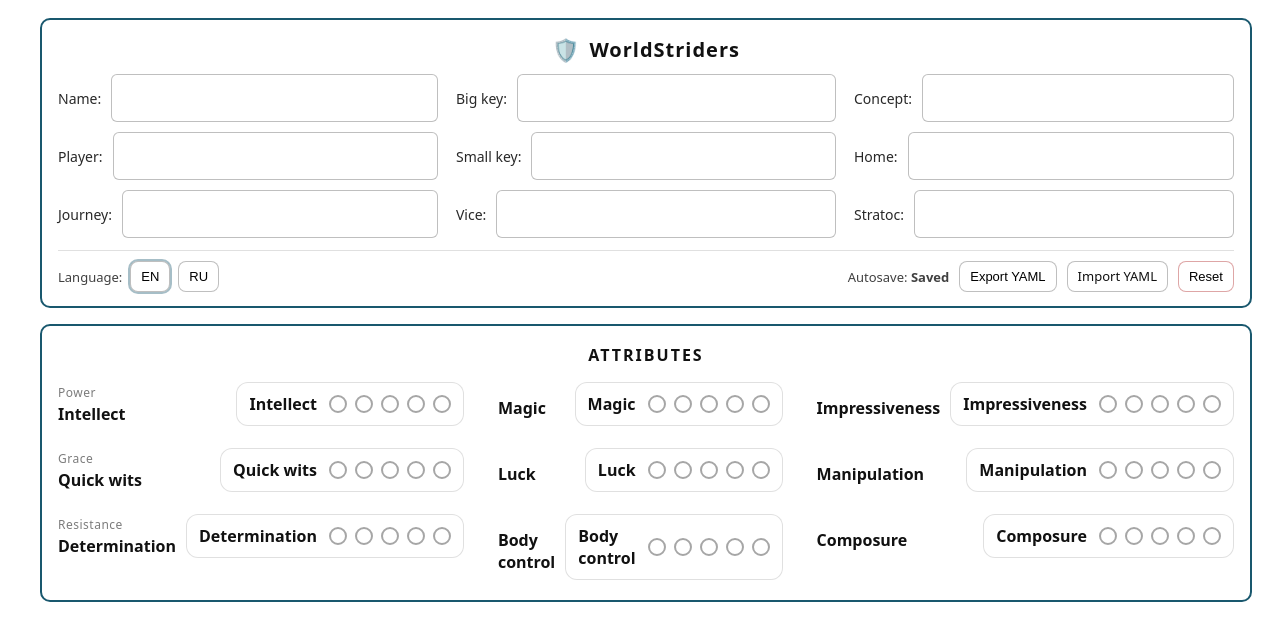
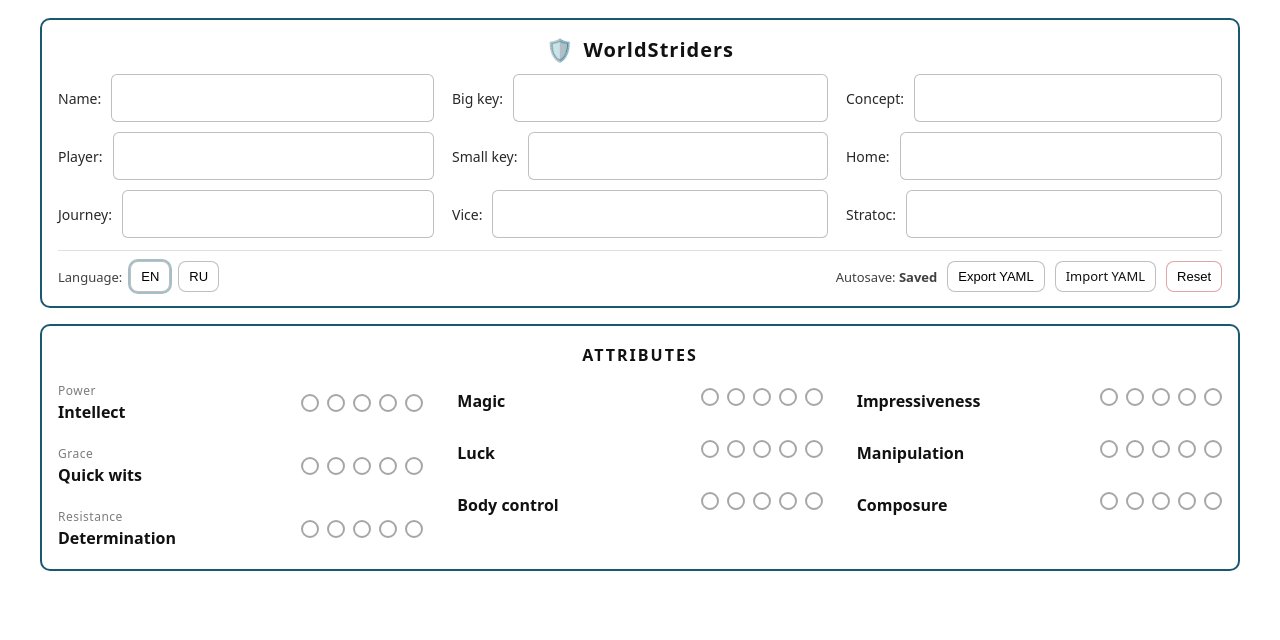
Before and after one commit to GennadiyZakharov/worldstriders-charlist, a Svelte app: page / in a window 1280 px wide. Shown: the top 640 px of the page. Built offline with nearby package versions, Linux system fonts and the light colour scheme.

Commit message:
Refactored DotRating component.

```diff
--- a/src/components/DotRating.svelte
+++ b/src/components/DotRating.svelte
@@ -1,6 +1,6 @@
 <script lang="ts">
-  export let label: string = "";
   export let value: number = 0;
+  export let min: number = 0;
   export let max: number = 5;
 
   export let readonly: boolean = false;
@@ -9,12 +9,12 @@
   export let shape: "circle" | "square" = "circle";
 
   function clamp(n: number): number {
-    if (!Number.isFinite(n)) return 0;
-    return Math.min(max, Math.max(0, Math.trunc(n)));
+    return Math.min(max, Math.max(min, Math.trunc(n)));
   }
 
+  $: min = Math.trunc(min);
+  $: max = Math.trunc(max);
   $: value = clamp(value);
-  $: max = Math.max(0, Math.trunc(max));
 
   function setByIndex(i: number) {
     if (readonly) return;
@@ -29,14 +29,17 @@
       e.preventDefault();
       value = clamp(value - 1);
     }
+
     if (e.key === "ArrowRight" || e.key === "ArrowUp") {
       e.preventDefault();
       value = clamp(value + 1);
     }
+
     if (e.key === "Home") {
       e.preventDefault();
-      value = 0;
+      value = min;
     }
+
     if (e.key === "End") {
       e.preventDefault();
       value = max;
@@ -44,21 +47,17 @@
   }
 </script>
 
-<div class="row">
-  <div class="label">{label}</div>
-
 <div
   class="dots"
   role="slider"
-    aria-label={label}
-    aria-valuemin="0"
+  aria-valuemin={min}
   aria-valuemax={max}
   aria-valuenow={value}
   tabindex={readonly ? undefined : 0}
   on:keydown={onKeyDown}
 >
-    {#each Array(max) as _, idx (idx)}
-      {@const i = idx + 1}
+  {#each Array(max - min) as _, idx (idx)}
+    {@const i = idx + min + 1}
     <button
       type="button"
       class="dot"
@@ -66,36 +65,18 @@
       class:readonly={readonly}
       class:circle={shape === "circle"}
       class:square={shape === "square"}
-          aria-label={`${label}: ${i}`}
       aria-pressed={i <= value}
       disabled={readonly}
       on:click={() => setByIndex(i)}
     />
-
   {/each}
 
   {#if showValue}
     <span class="num">{value}/{max}</span>
   {/if}
 </div>
-</div>
 
 <style>
-  .row {
-    display: grid;
-    grid-template-columns: 1fr auto;
-    gap: 12px;
-    align-items: center;
-    padding: 10px 12px;
-    border: 1px solid rgba(0,0,0,0.12);
-    border-radius: 12px;
-    background: rgba(255,255,255,0.6);
-  }
-
-  .label {
-    font-weight: 600;
-  }
-
   .dots {
     display: inline-flex;
     gap: 8px;
```
Lines whose indentation alone changed are shown as unchanged.
